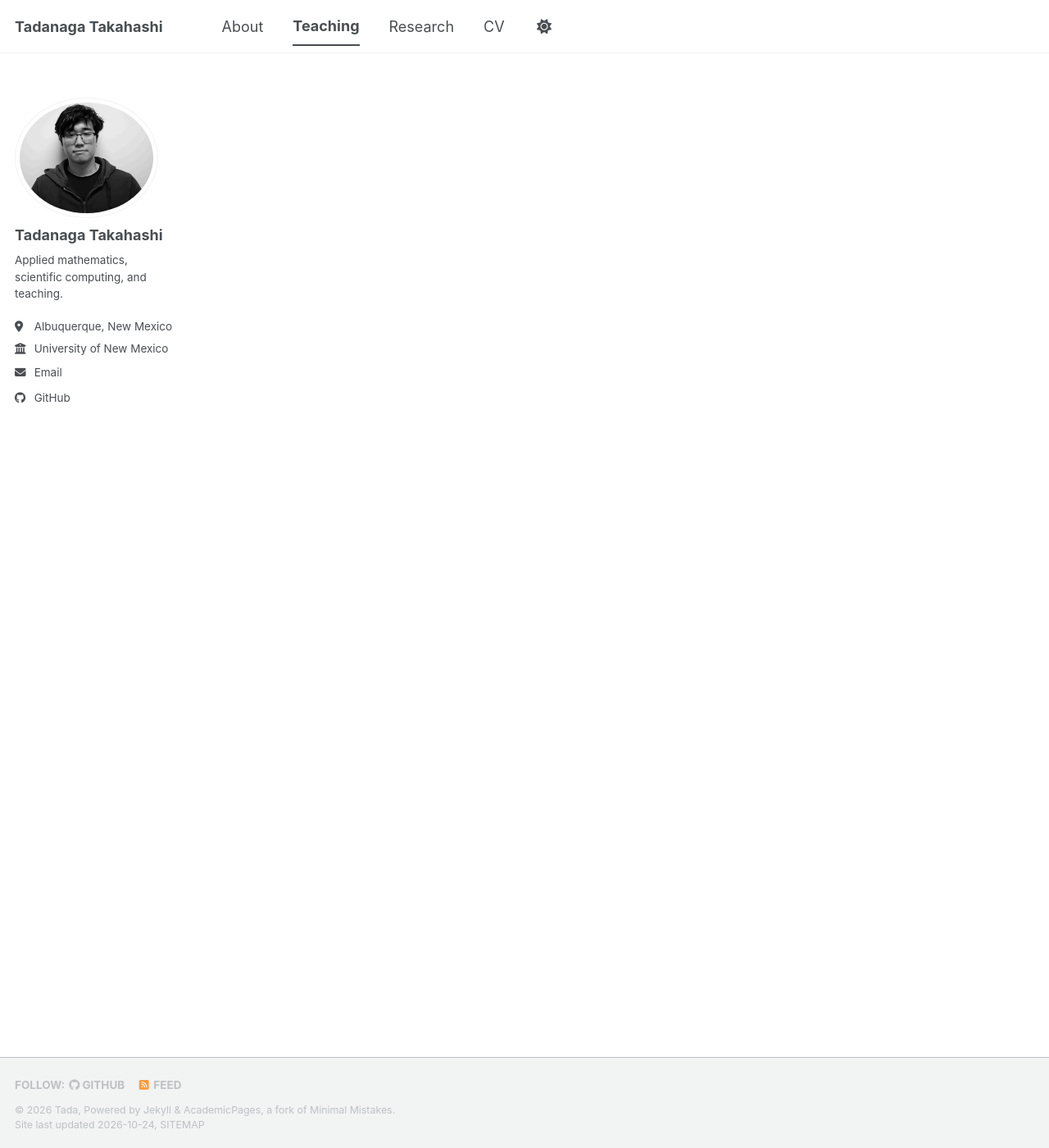
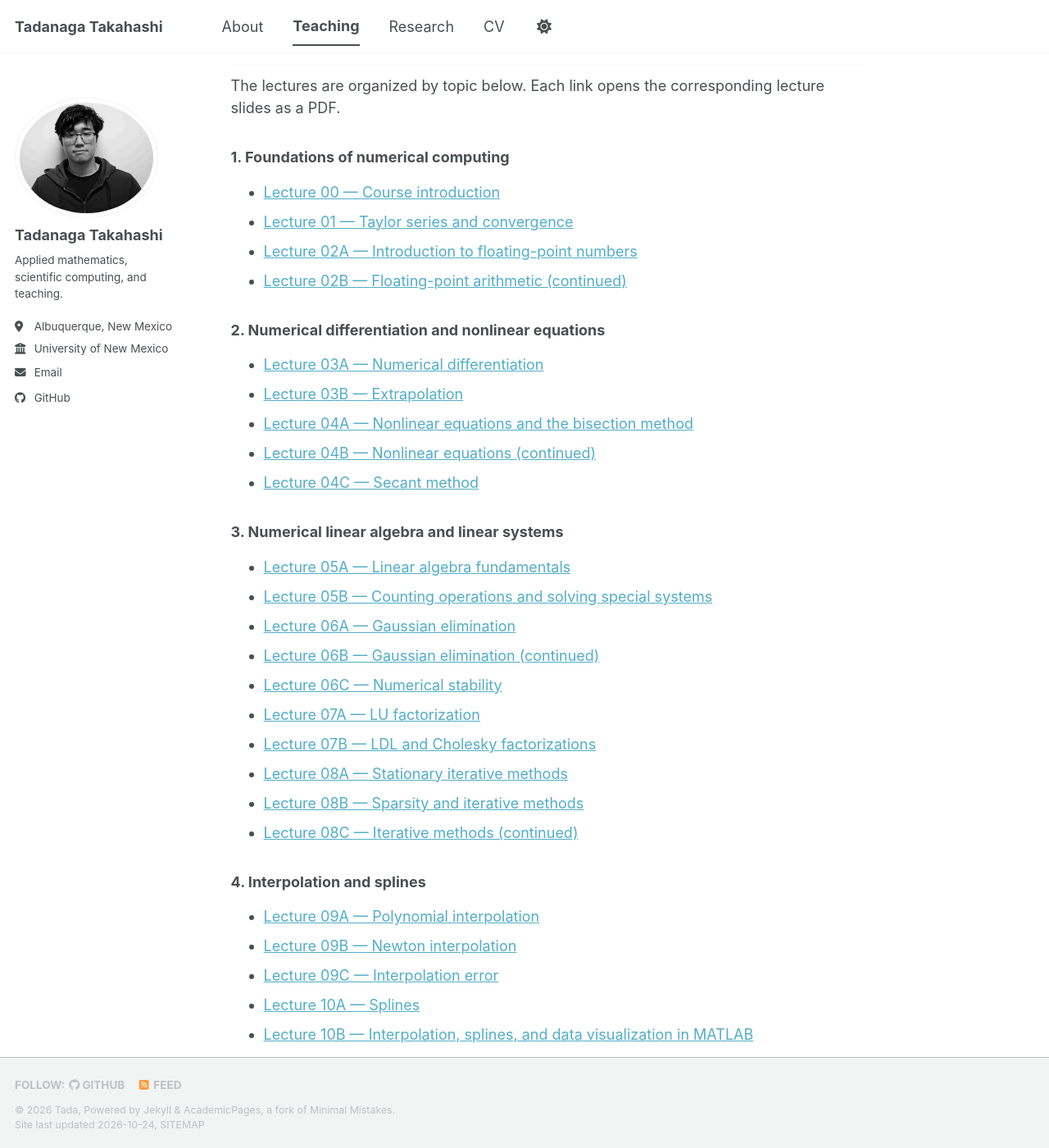
Before and after one commit to tadanaga/webpage, a Jekyll site: the page built from _pages/math-375.md, in a window 1280 px wide and 1400 px high, scrolled down 252 px. Shown: the whole window at 82% size. Built offline with Jekyll 4.4.1, drawn with Linux system fonts in a browser that asks for light colours; a style sheet for code colours, icons or effects is not loaded; some of the changed text lies outside the part shown.

Commit message:
Organize MATH 375 curriculum and link lecture slide PDFs

```diff
--- a/_pages/math-375.md
+++ b/_pages/math-375.md
@@ -9,6 +9,65 @@ author_profile: true
 
 An introduction to numerical methods and scientific computing, with computational experiments in MATLAB.
 
-<!-- Add lecture notes, assignments, and other course resources below. -->
+## Curriculum and lecture slides
+
+The lectures are organized by topic below. Each link opens the corresponding lecture slides as a PDF.
+
+### 1. Foundations of numerical computing
+
+- [Lecture 00 — Course introduction]({{ '/files/Math375/lecture00.pdf' | relative_url }})
+- [Lecture 01 — Taylor series and convergence]({{ '/files/Math375/lecture01.pdf' | relative_url }})
+- [Lecture 02A — Introduction to floating-point numbers]({{ '/files/Math375/lecture02a.pdf' | relative_url }})
+- [Lecture 02B — Floating-point arithmetic (continued)]({{ '/files/Math375/lecture02b.pdf' | relative_url }})
+
+### 2. Numerical differentiation and nonlinear equations
+
+- [Lecture 03A — Numerical differentiation]({{ '/files/Math375/lecture03a.pdf' | relative_url }})
+- [Lecture 03B — Extrapolation]({{ '/files/Math375/lecture03b.pdf' | relative_url }})
+- [Lecture 04A — Nonlinear equations and the bisection method]({{ '/files/Math375/lecture04a.pdf' | relative_url }})
+- [Lecture 04B — Nonlinear equations (continued)]({{ '/files/Math375/lecture04b.pdf' | relative_url }})
+- [Lecture 04C — Secant method]({{ '/files/Math375/lecture04c.pdf' | relative_url }})
+
+### 3. Numerical linear algebra and linear systems
+
+- [Lecture 05A — Linear algebra fundamentals]({{ '/files/Math375/lecture05a.pdf' | relative_url }})
+- [Lecture 05B — Counting operations and solving special systems]({{ '/files/Math375/lecture05b.pdf' | relative_url }})
+- [Lecture 06A — Gaussian elimination]({{ '/files/Math375/lecture06a.pdf' | relative_url }})
+- [Lecture 06B — Gaussian elimination (continued)]({{ '/files/Math375/lecture06b.pdf' | relative_url }})
+- [Lecture 06C — Numerical stability]({{ '/files/Math375/lecture06c.pdf' | relative_url }})
+- [Lecture 07A — LU factorization]({{ '/files/Math375/lecture07a.pdf' | relative_url }})
+- [Lecture 07B — LDL and Cholesky factorizations]({{ '/files/Math375/lecture07b.pdf' | relative_url }})
+- [Lecture 08A — Stationary iterative methods]({{ '/files/Math375/lecture08a.pdf' | relative_url }})
+- [Lecture 08B — Sparsity and iterative methods]({{ '/files/Math375/lecture08b.pdf' | relative_url }})
+- [Lecture 08C — Iterative methods (continued)]({{ '/files/Math375/lecture08c.pdf' | relative_url }})
+
+### 4. Interpolation and splines
+
+- [Lecture 09A — Polynomial interpolation]({{ '/files/Math375/lecture09a.pdf' | relative_url }})
+- [Lecture 09B — Newton interpolation]({{ '/files/Math375/lecture09b.pdf' | relative_url }})
+- [Lecture 09C — Interpolation error]({{ '/files/Math375/lecture09c.pdf' | relative_url }})
+- [Lecture 10A — Splines]({{ '/files/Math375/lecture10a.pdf' | relative_url }})
+- [Lecture 10B — Interpolation, splines, and data visualization in MATLAB]({{ '/files/Math375/lecture10b.pdf' | relative_url }})
+
+### 5. Numerical integration
+
+- [Lecture 11A — Numerical integration]({{ '/files/Math375/lecture11a.pdf' | relative_url }})
+- [Lecture 11B — Newton–Cotes formulas]({{ '/files/Math375/lecture11b.pdf' | relative_url }})
+- [Lecture 12A — Gaussian quadrature]({{ '/files/Math375/lecture12a.pdf' | relative_url }})
+- [Lecture 12B — Generalized Gaussian quadrature]({{ '/files/Math375/lecture12b.pdf' | relative_url }})
+
+### 6. Eigenvalue methods and least squares
+
+- [Lecture 13A — Power method]({{ '/files/Math375/lecture13a.pdf' | relative_url }})
+- [Lecture 13B — Markov chains]({{ '/files/Math375/lecture13b.pdf' | relative_url }})
+- [Lecture 14A — Least-squares methods]({{ '/files/Math375/lecture14a.pdf' | relative_url }})
+- [Lecture 14B — Least squares]({{ '/files/Math375/lecture14b.pdf' | relative_url }})
+
+### 7. Differential equations and simulation
+
+- [Lecture 15A — Numerical methods for differential equations]({{ '/files/Math375/lecture15a.pdf' | relative_url }})
+- [Lecture 15B — Numerical methods for differential equations (continued)]({{ '/files/Math375/lecture15b.pdf' | relative_url }})
+- [Lecture 15C — Runge–Kutta methods]({{ '/files/Math375/lecture15c.pdf' | relative_url }})
+- [Lecture 16 — Monte Carlo methods]({{ '/files/Math375/lecture16.pdf' | relative_url }})
 
 [Back to Teaching]({{ '/teaching/' | relative_url }})
```
